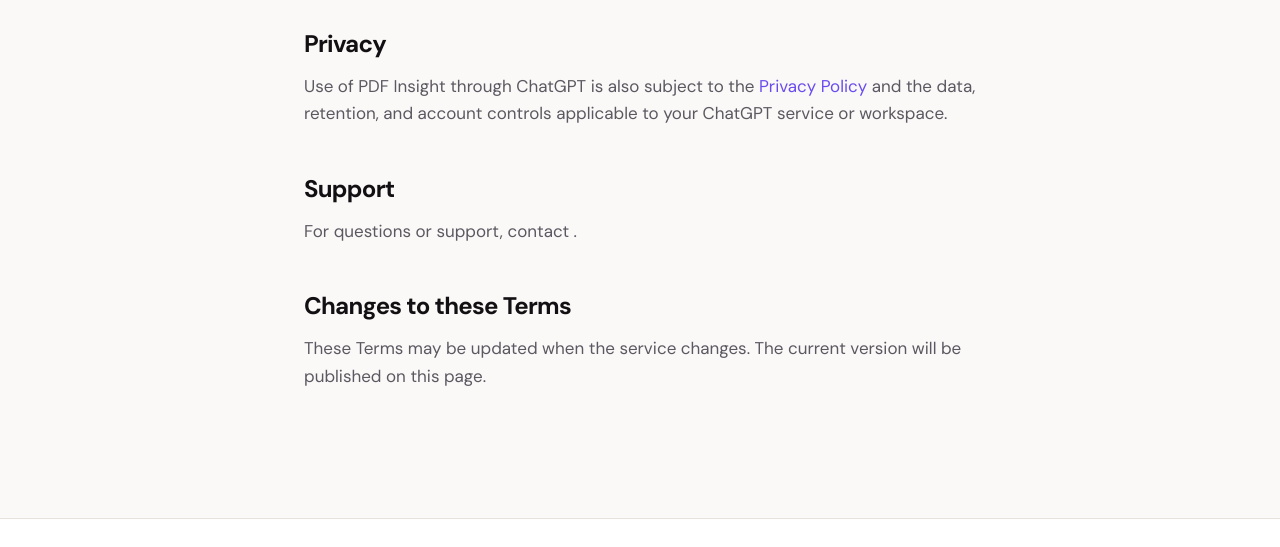
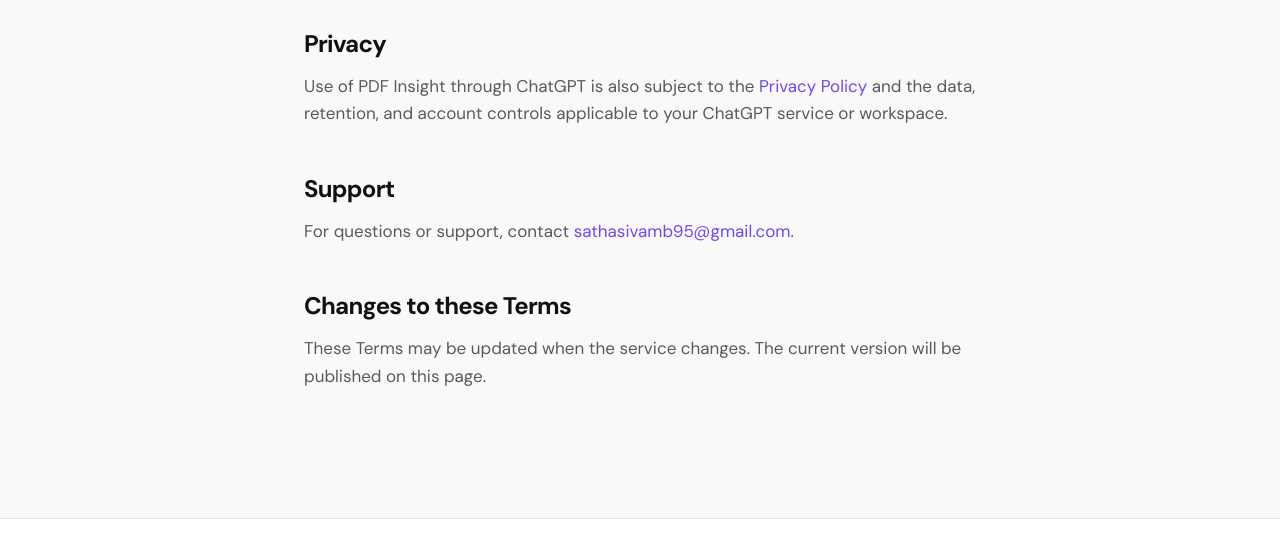
Before and after one commit to SathasivamB/pdf-insight-website, a website built with Vite: page terms.html in a window 1280 px wide. Shown: the part 1881-2428 px from the top of the page. Built offline with nearby package versions, Linux system fonts and the light colour scheme; a web font is replaced by a local one.

Commit message:
Fix support contact in legal page

```diff
--- a/terms.html
+++ b/terms.html
@@ -70,7 +70,7 @@
       <p>Use of PDF Insight through ChatGPT is also subject to the <a href="/privacy.html">Privacy Policy</a> and the data, retention, and account controls applicable to your ChatGPT service or workspace.</p>
 
       <h2>Support</h2>
-      <p>For questions or support, contact .</p>
+      <p>For questions or support, contact <a href="mailto:sathasivamb95@gmail.com">sathasivamb95@gmail.com</a>.</p>
 
       <h2>Changes to these Terms</h2>
       <p>These Terms may be updated when the service changes. The current version will be published on this page.</p>
```
